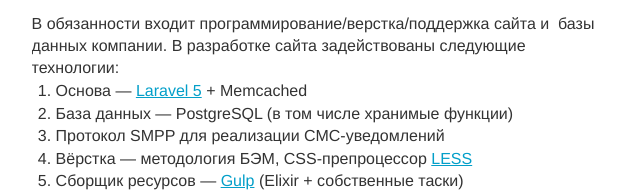
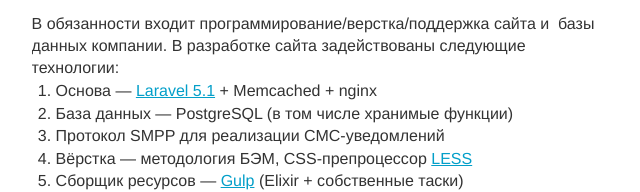
Before and after one commit to franzose/franzose.github.io, a plain HTML site: page index.html in a window 1280 px wide. Shown: the part 1226-1418 px from the top of the page, 373-1013 px from the left. Drawn offline with Linux system fonts and the light colour scheme.

Commit message:
Update index.html

```diff
--- a/index.html
+++ b/index.html
@@ -80,7 +80,7 @@
                                     В разработке сайта задействованы следующие технологии:
                                 </p>
                                 <ol>
-                                    <li>Основа — <a href="http://laravel.com">Laravel 5</a> + Memcached</li>
+                                    <li>Основа — <a href="http://laravel.com">Laravel 5.1</a> + Memcached + nginx</li>
                                     <li>База данных — PostgreSQL (в том числе хранимые функции)</li>
                                     <li>Протокол SMPP для реализации СМС-уведомлений</li>
                                     <li>Вёрстка — методология БЭМ, CSS-препроцессор <a href="http://lesscss.org">LESS</a></li>
```
